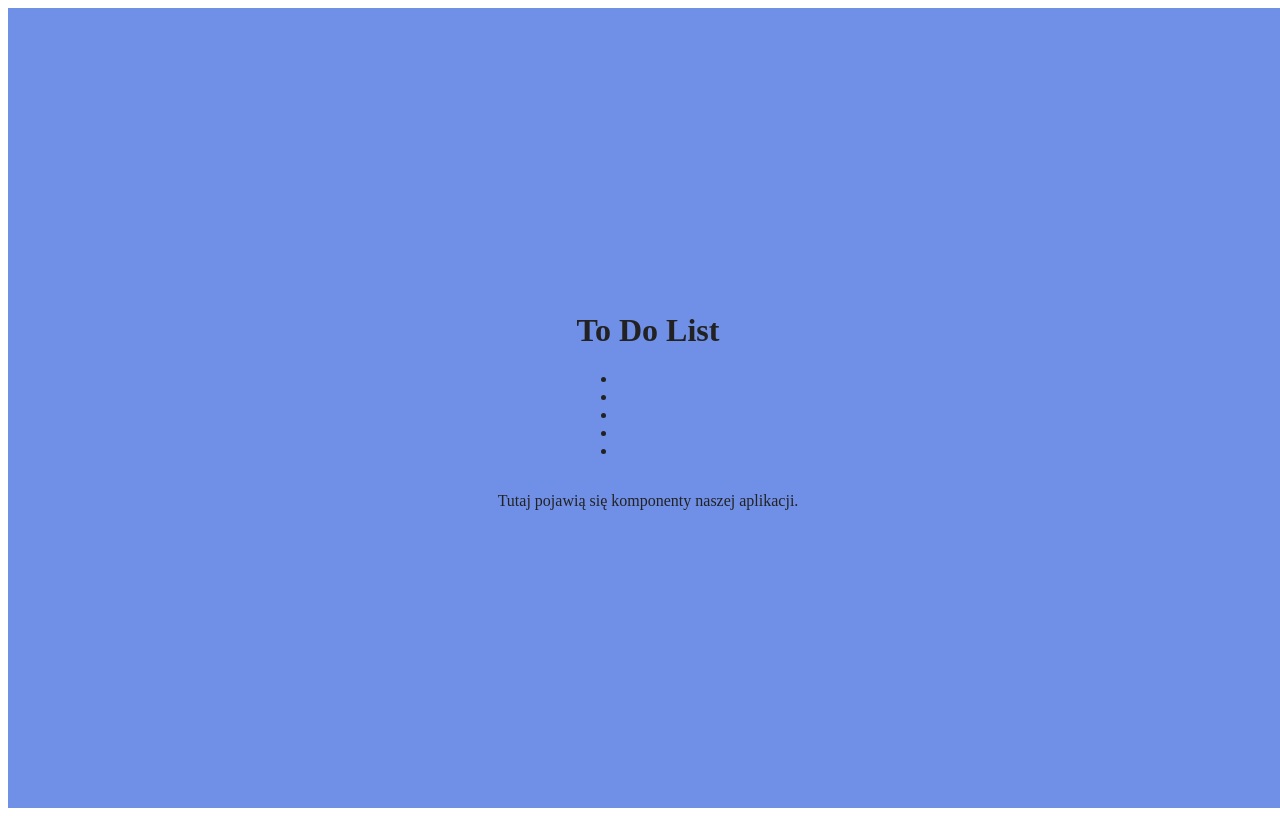
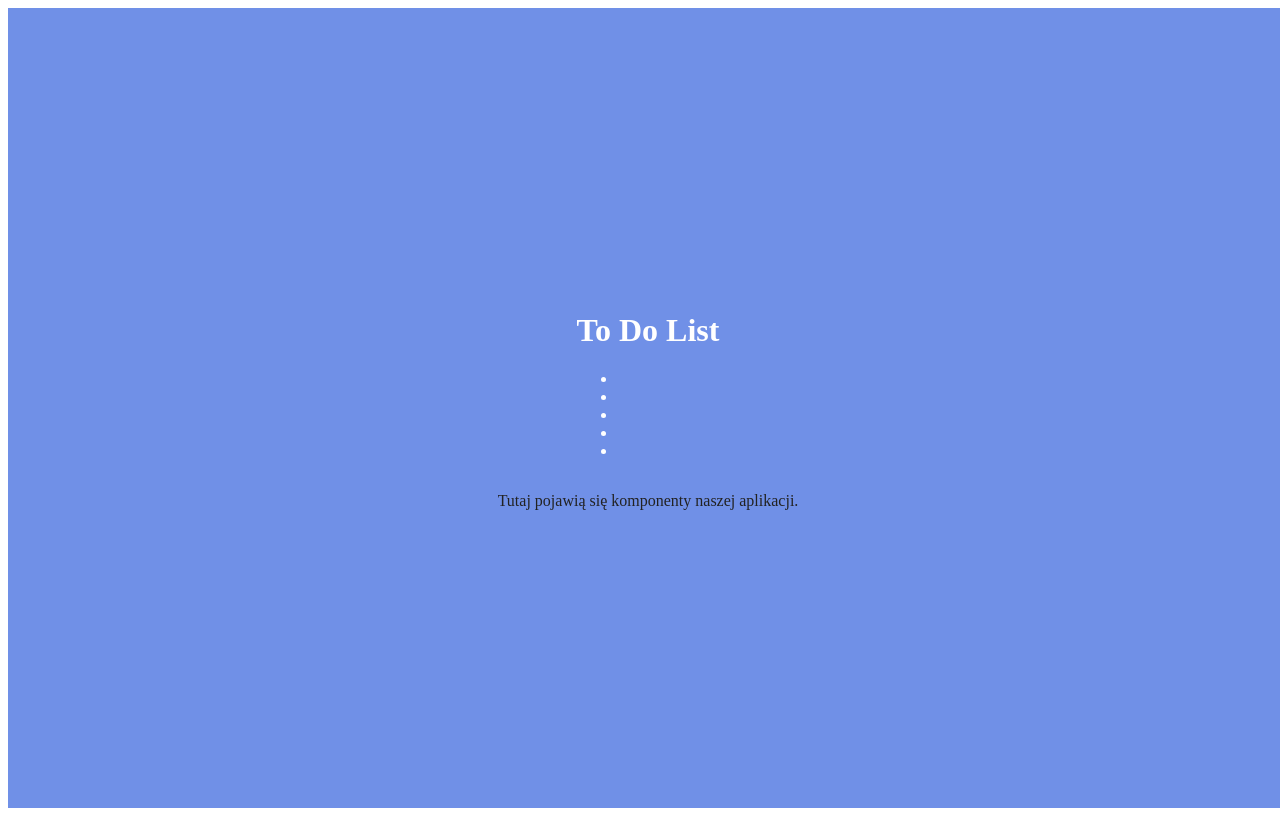
Before and after one commit to ypablo/20.4, a React app: page / in a window 1280 px wide. Built offline with nearby package versions, Linux system fonts and the light colour scheme.

Commit message:
Webpack + react

```diff
--- a/src/components/Title.js
+++ b/src/components/Title.js
@@ -1,11 +1,12 @@
 import React from 'react';
+import style from '../containers/App.css';
 
 class Title extends React.Component {
 
 
     render() {
         return (
-            <div>
+            <div className={style.Title}>
                 <h1>To Do List</h1>
                 <ul>
                     <li></li>
--- a/src/containers/App.css
+++ b/src/containers/App.css
@@ -9,5 +9,7 @@
     align-content: center;
     width: 100vw;
     height: 100vh;
-
 }
+.Title {
+    color: #fff;
+}
```
Also changed, not shown: 1 other file (tests, documents, lock files or other folders).
